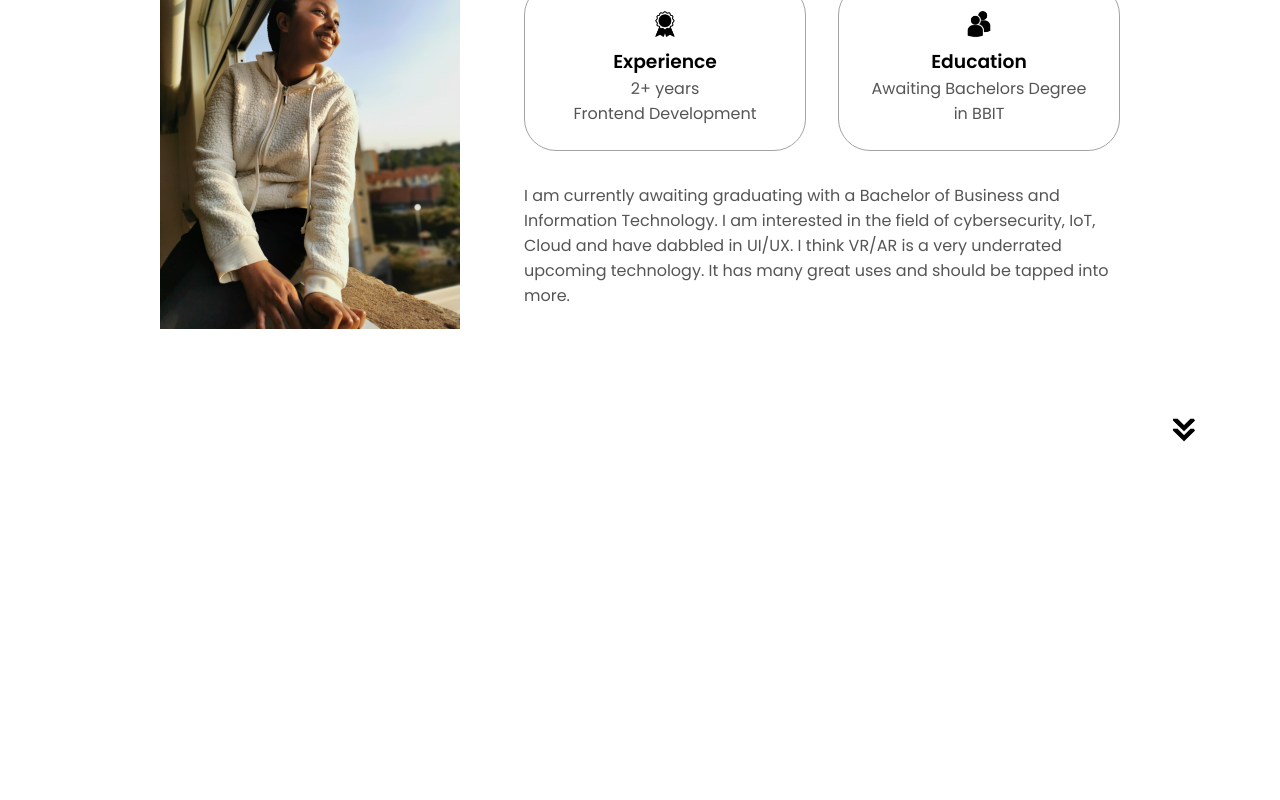
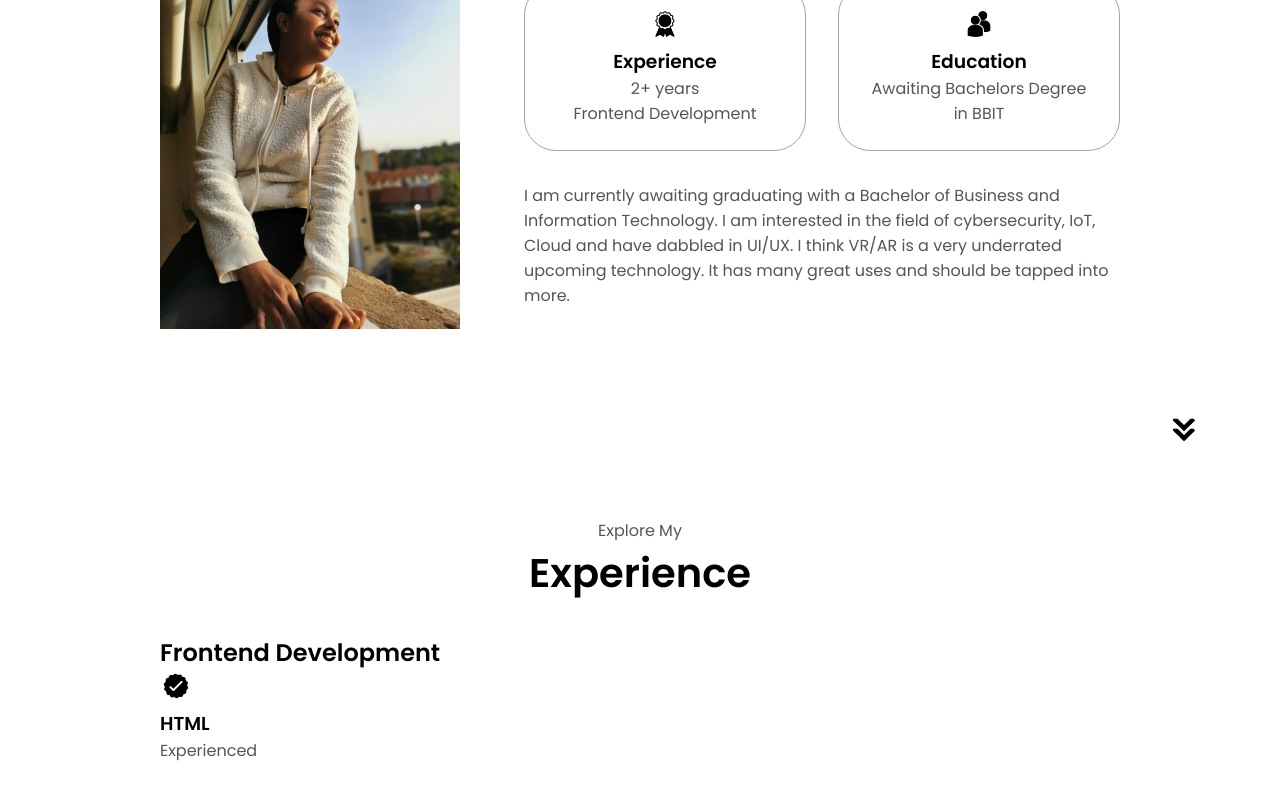
Before and after one commit to Paula-Wang/Portfolio-page-in-HTML-CSS-vanilla-JavaScript, a plain HTML site: page index.html in a window 1280 px wide. Shown: the part 1058-1858 px from the top of the page. Before the commit the page ends 1544 px from the top, so only its background shows below. Drawn offline with Linux system fonts and the light colour scheme.

Commit message:
feat: :sparkles: add experience section
add Coding skills section

```diff
--- a/index.html
+++ b/index.html
@@ -111,6 +111,28 @@
             onclick="location.href='.#experience'"
             />
         </section>
+        <section id="experience">
+            <p class="section__text__p1">Explore My</p>
+            <h1 class="title">Experience</h1>
+            <div class="experience-details-container">
+                <div class="about-containers">
+                    <div class="details-containers">
+                        <h2 class="experience-sub-title">Frontend Development</h2>
+                        <div class="article-container"></div>
+                        <article>
+                            <img src="./assets/checkmark.png"
+                            alt="Experience icon"
+                            class="icon"
+                            />
+                            <div>
+                                <h3>HTML</h3>
+                                <p>Experienced</p>
+                            </div>
+                        </article>
+                    </div>
+                </div>
+            </div>
+        </section>
        <script src = "script.js"></script>
     </body>
 </html>
```
